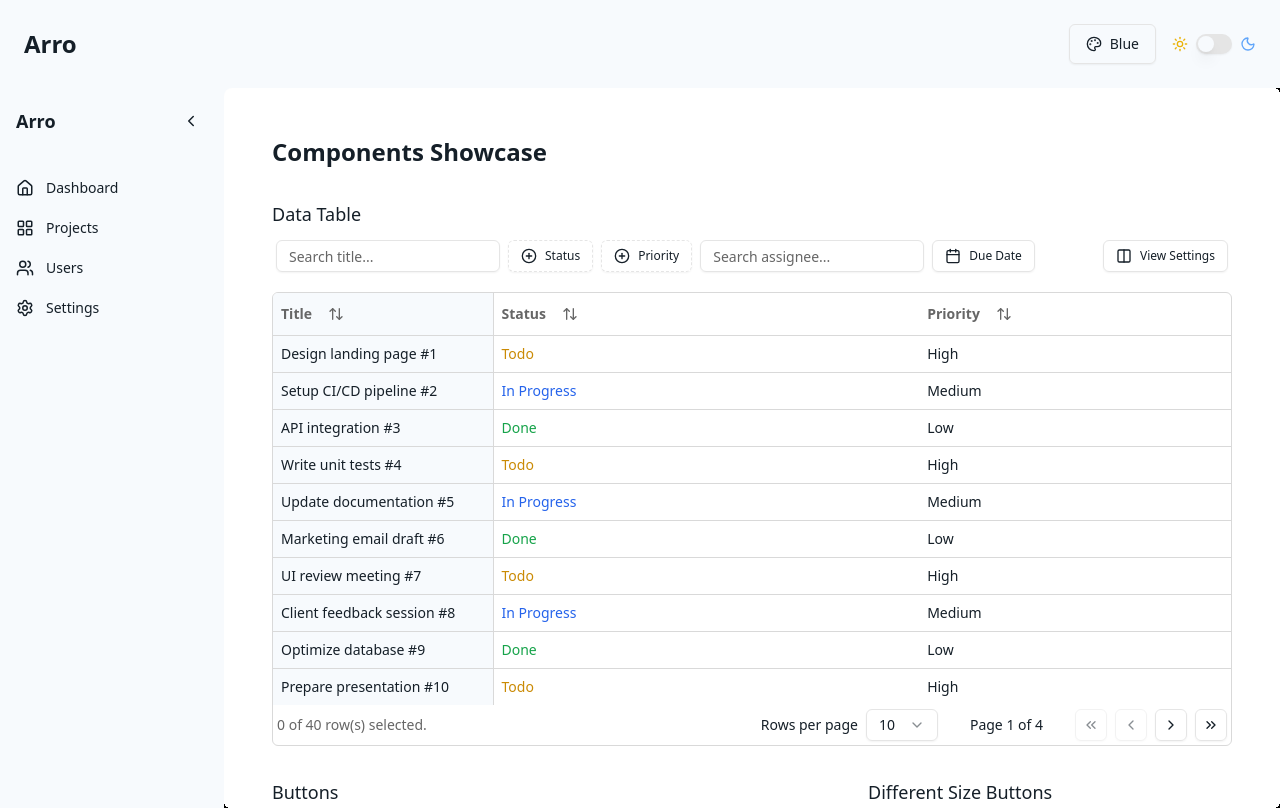
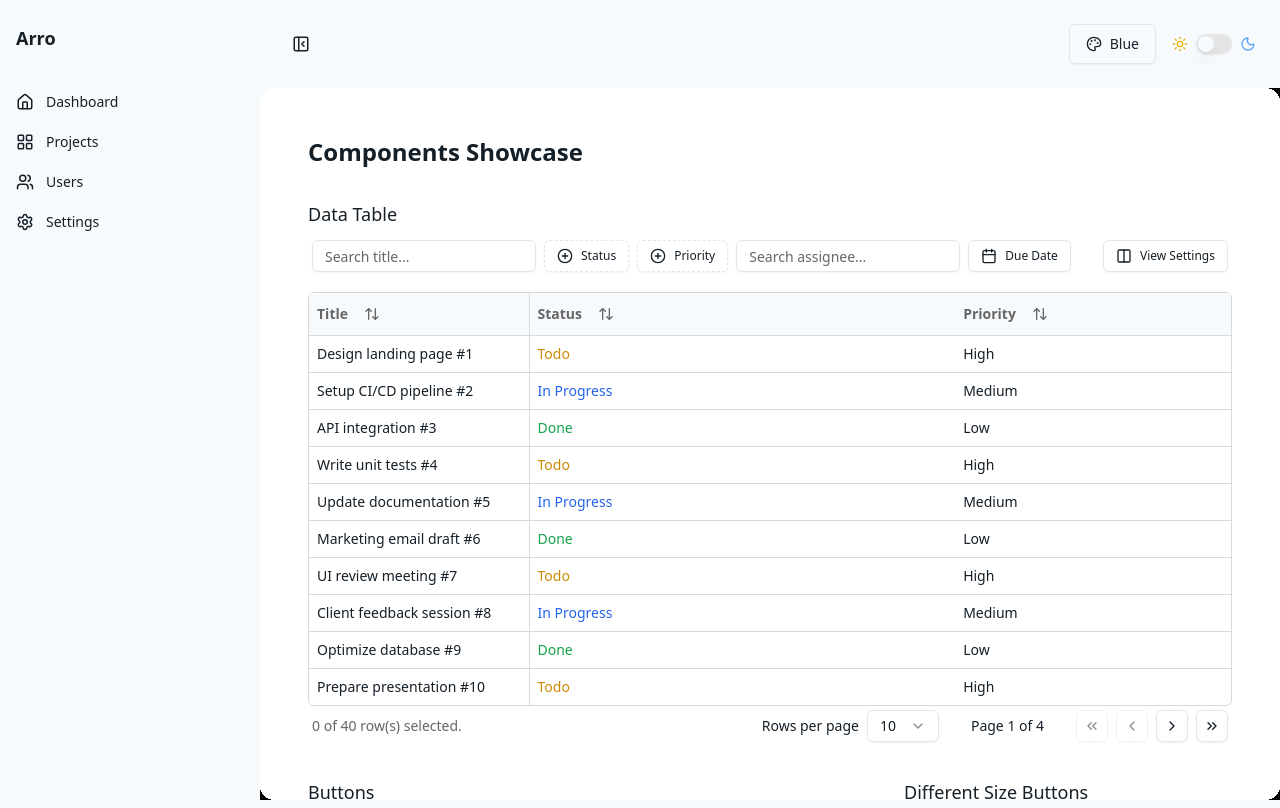
Before and after one commit to hussainNGI/my-shadcn-library, a React (Vite) app: page / in a window 1280 px wide. Built offline with nearby package versions, Linux system fonts and the light colour scheme.

Commit message:
sidebar collpase button position

```diff
--- a/src/App.tsx
+++ b/src/App.tsx
@@ -1,22 +1,16 @@
-import React from "react";
+import React, { useState } from "react";
 import { ThemeProvider } from "./context/ThemeContext";
-import ThemeSelector from "./components/ThemeSelector";
 import MainLayout from "./layouts/MainLayout";
 import ComponentsShowcase from "./pages/ComponentsShowcase";
 
 export default function App() {
+  const [collapsed, setCollapsed] = useState(false);
+
   return (
     <ThemeProvider>
-      <div className="min-h-screen bg-background text-foreground transition-theme duration-300">
-        <header className="flex items-center justify-between p-6">
-          <h1 className="text-2xl font-bold">Arro</h1>
-          <ThemeSelector />
-        </header>
-
-        <MainLayout>
-          <ComponentsShowcase />
-        </MainLayout>
-      </div>
+      <MainLayout collapsed={collapsed} setCollapsed={setCollapsed}>
+        <ComponentsShowcase />
+      </MainLayout>
     </ThemeProvider>
   );
 }
--- a/src/components/Sidebar.tsx
+++ b/src/components/Sidebar.tsx
@@ -1,5 +1,5 @@
-import React, { useState } from "react";
-import { Home, Settings, LayoutGrid, Users, LogOut, ChevronLeft, ChevronRight } from "lucide-react";
+import React from "react";
+import { Home, Settings, LayoutGrid, Users } from "lucide-react";
 import { cn } from "@/lib/utils";
 
 const links = [
@@ -9,39 +9,27 @@ const links = [
   { name: "Settings", icon: <Settings size={18} /> },
 ];
 
-export default function Sidebar() {
-  const [collapsed, setCollapsed] = useState(false);
-
+export default function Sidebar({ collapsed }: { collapsed: boolean }) {
   return (
     <aside
       className={cn(
-        "relative h-screen transition-all duration-300 flex flex-col",
-        collapsed ? "w-16" : "w-56"
+        "relative h-screen transition-all duration-300 flex flex-col bg-background",
+        collapsed ? "w-16" : "w-[16.25rem]"
       )}
     >
-      {/* Header */}
-      <div className="flex items-center justify-between p-4">
+      <div className="flex items-center p-4 mt-2">
         {!collapsed && <h1 className="text-lg font-bold">Arro</h1>}
-        <button
-          onClick={() => setCollapsed(!collapsed)}
-          className="p-2 rounded-md hover:bg-muted transition"
-          title={collapsed ? "Expand sidebar" : "Collapse sidebar"}
-        >
-          {collapsed ? <ChevronRight size={18} /> : <ChevronLeft size={18} />}
-        </button>
       </div>
 
-      {/* Links */}
       <nav className="flex-1 space-y-1 mt-4">
         {links.map((link) => (
           <div
             key={link.name}
-            className="relative flex items-center gap-3 px-4 py-2 text-sm rounded-md hover:bg-muted cursor-pointer group"
+            className="relative flex items-center gap-3 px-4 py-2 text-sm rounded-md hover:bg-muted cursor-pointer group z-[999]"
           >
             <span>{link.icon}</span>
             {!collapsed && <span>{link.name}</span>}
 
-            {/* Tooltip when collapsed */}
             {collapsed && (
               <div className="absolute left-16 bg-popover text-popover-foreground px-2 py-1 text-xs rounded shadow opacity-0 group-hover:opacity-100 transition">
                 {link.name}
@@ -50,12 +38,6 @@ export default function Sidebar() {
           </div>
         ))}
       </nav>
-
-      {/* Footer */}
-      {/* <div className="p-4 border-t mt-auto flex items-center gap-2 cursor-pointer hover:bg-muted">
-        <LogOut size={18} />
-        {!collapsed && <span>Logout</span>}
-      </div> */}
     </aside>
   );
 }
--- a/src/components/data-table/data-table.tsx
+++ b/src/components/data-table/data-table.tsx
@@ -27,6 +27,7 @@ export function DataTable<TData>({ table }: DataTableProps<TData>) {
   }, []);
 
   return (
+    <div>
     <div
       ref={scrollRef}
       className="relative overflow-x-auto overflow-y-hidden rounded-md border bg-transparent"
@@ -39,7 +40,7 @@ export function DataTable<TData>({ table }: DataTableProps<TData>) {
                 <TableHead
                   key={header.id}
                   className={cn(
-                    "whitespace-nowrap",
+                    "whitespace-nowrap bg-background",
                     index === 0 &&
                       `sticky left-0 z-20 bg-background w-[220px] min-w-[220px] max-w-[220px] border-r ${
                         isScrolled ? "shadow-[4px_0_6px_-2px_rgba(0,0,0,0.1)]" : ""
@@ -65,7 +66,7 @@ export function DataTable<TData>({ table }: DataTableProps<TData>) {
                     className={cn(
                       "whitespace-nowrap",
                       index === 0 &&
-                        `sticky left-0 z-10 bg-background w-[220px] min-w-[220px] max-w-[220px] border-r ${
+                        `sticky left-0 z-10 bg-[hsl(var(--content-bg))] w-[220px] min-w-[220px] max-w-[220px] border-r ${
                           isScrolled ? "shadow-[4px_0_6px_-2px_rgba(0,0,0,0.1)]" : ""
                         }`
                     )}
@@ -87,7 +88,9 @@ export function DataTable<TData>({ table }: DataTableProps<TData>) {
           )}
         </TableBody>
       </Table>
-      <DataTablePagination table={table} />
+
+    </div>
+    <DataTablePagination table={table} />
     </div>
   );
 }
--- a/src/layouts/MainLayout.tsx
+++ b/src/layouts/MainLayout.tsx
@@ -1,18 +1,42 @@
 import React from "react";
 import Sidebar from "@/components/Sidebar";
+import ThemeSelector from "@/components/ThemeSelector";
+import { PanelLeftClose, PanelLeftOpen } from "lucide-react";
 
-export default function MainLayout({ children }: { children: React.ReactNode }) {
+export default function MainLayout({
+  children,
+  collapsed,
+  setCollapsed,
+}: {
+  children: React.ReactNode;
+  collapsed: boolean;
+  setCollapsed: React.Dispatch<React.SetStateAction<boolean>>;
+}) {
   return (
-    <div className="flex h-[calc(100vh-5rem)] overflow-hidden transition-colors duration-300">
+    <div className="flex h-screen overflow-hidden transition-colors duration-300">
       {/* Sidebar */}
-      <Sidebar />
+      <Sidebar collapsed={collapsed} />
 
-      {/* Content Area */}
-      <main
-        className="flex-1 overflow-y-auto p-6 bg-[hsl(var(--content-bg))] text-foreground transition-colors duration-300 rounded-lg"
-      >
-        {children}
-      </main>
+      {/* Main Content Area */}
+      <div className="flex flex-col flex-1 text-foreground transition-colors duration-300 rounded-lg overflow-y-auto">
+        {/* Header */}
+        <header className="flex items-center justify-between p-6 ">
+          <div className="flex items-center gap-2">
+            <button
+              onClick={() => setCollapsed(!collapsed)}
+              className="p-2 rounded-md hover:bg-muted transition"
+              title={collapsed ? "Expand sidebar" : "Collapse sidebar"}
+            >
+              {collapsed ? <PanelLeftOpen size={18} /> : <PanelLeftClose size={18} />}
+            </button>
+            {/* <h1 className="text-2xl font-bold">Arro</h1> */}
+          </div>
+          <ThemeSelector />
+        </header>
+
+        {/* Page Content */}
+        <main className="flex-1 p-6 overflow-y-auto rounded-2xl bg-[hsl(var(--content-bg))]">{children}</main>
+      </div>
     </div>
   );
 }
--- a/src/pages/ComponentsShowcase.tsx
+++ b/src/pages/ComponentsShowcase.tsx
@@ -42,7 +42,7 @@ export default function ComponentsShowcase() {
     getCoreRowModel: getCoreRowModel(),
   })
   return (
-    <div className="p-6 space-y-8">
+    <div className="p-6 space-y-8 ">
       <h1 className="text-2xl font-semibold mb-4">Components Showcase</h1>
       <section>
         <h2 className="text-lg font-medium mb-2">Data Table</h2>
```
